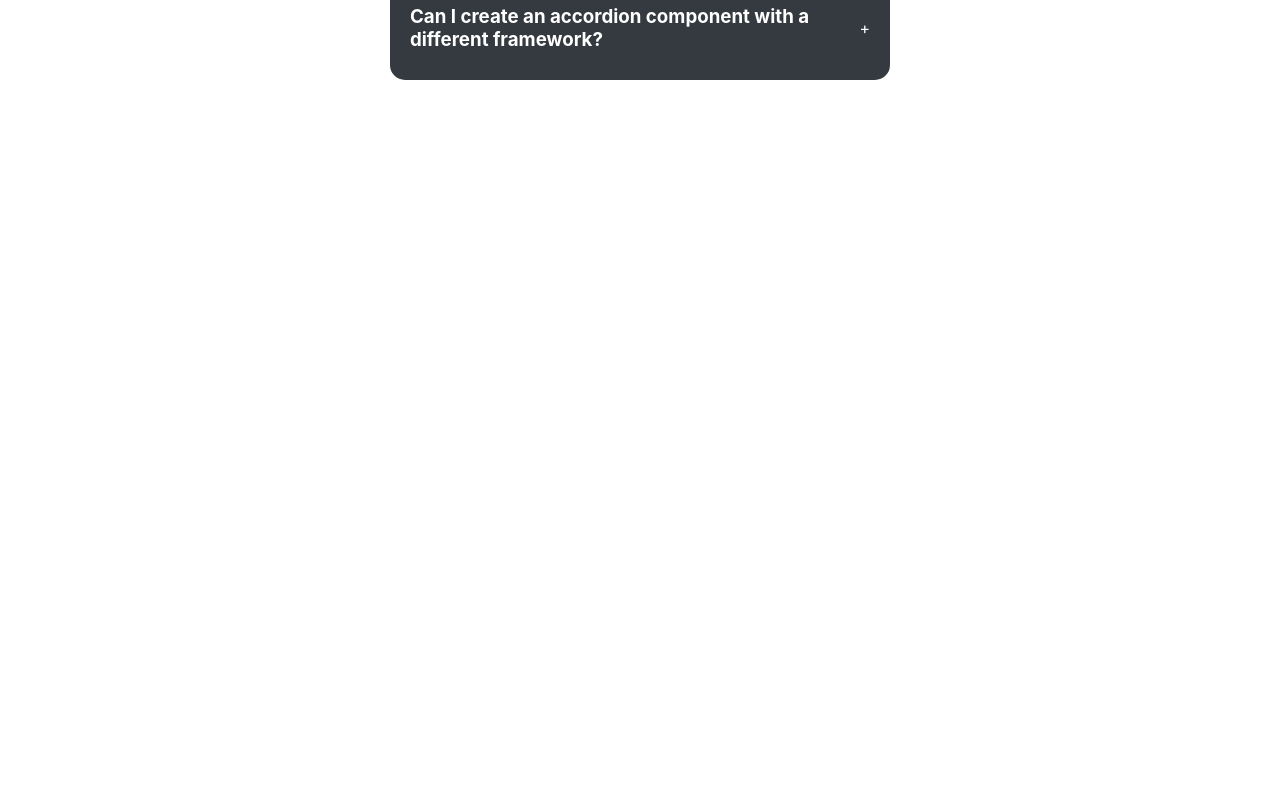
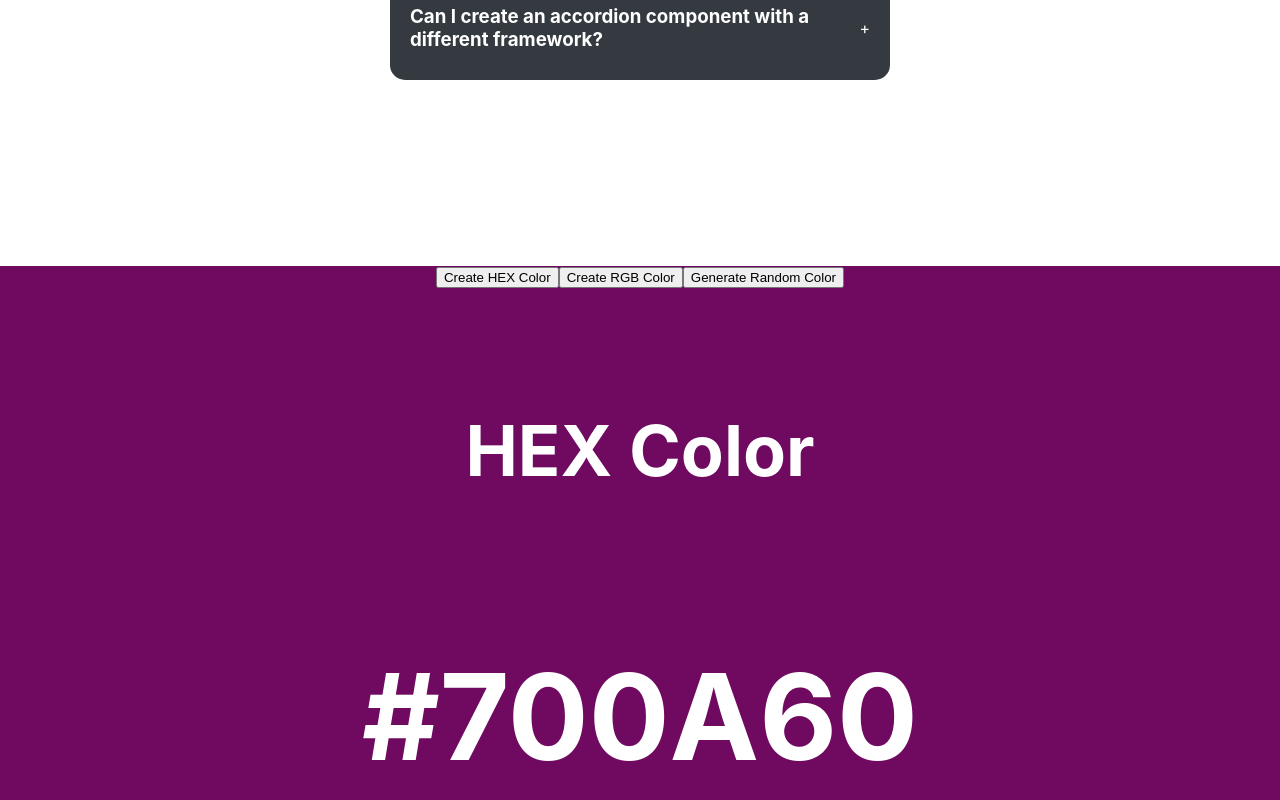
Before and after one commit to MalekGhazal/25-react-projects, a React (Create React App) app: page / in a window 1280 px wide. Shown: the part 534-1334 px from the top of the page. Before the commit the page ends 800 px from the top, so only its background shows below. Built offline with nearby package versions, Linux system fonts and the light colour scheme.

Commit message:
Random color generator

```diff
--- a/src/App.js
+++ b/src/App.js
@@ -1,11 +1,15 @@
 import "./App.css";
 import Accordian from "./components/accordian";
+import RandomColor from "./components/random-color";
 
 function App() {
   return (
     <div className='App'>
       {/* Accordian Comp. */}
       <Accordian />
+
+      {/* Random Color Comp. */}
+      <RandomColor />
     </div>
   );
 }
--- /dev/null
+++ b/src/components/random-color/index.js
@@ -0,0 +1,70 @@
+import { useEffect, useState } from "react";
+
+export default function RandomColor() {
+  const [typeOfColor, setTypeOfColor] = useState("hex");
+  const [color, setColor] = useState("#000000");
+
+  function randomColorUtility(length) {
+    return Math.floor(Math.random() * length);
+  }
+
+  function handleCreateRandomHexColor() {
+    const hex = [0, 1, 2, 3, 4, 5, 6, 7, 8, 9, "A", "B", "C", "D", "E", "F"];
+    let hexColor = "#";
+
+    for (let i = 0; i < 6; i++) {
+      hexColor += hex[randomColorUtility(hex.length)];
+    }
+    setColor(hexColor);
+  }
+
+  function handleCreateRandomRgbColor() {
+    const r = randomColorUtility(256);
+    const g = randomColorUtility(256);
+    const b = randomColorUtility(256);
+
+    setColor(`rgb(${r},${g},${b})`);
+  }
+
+  useEffect(() => {
+    if (typeOfColor === "rgb") handleCreateRandomRgbColor();
+    else handleCreateRandomHexColor();
+    // eslint-disable-next-line react-hooks/exhaustive-deps
+  }, [typeOfColor]);
+
+  return (
+    <div
+      style={{
+        width: "100vw",
+        height: "100vh",
+        background: color,
+      }}
+    >
+      <button onClick={() => setTypeOfColor("hex")}>Create HEX Color</button>
+      <button onClick={() => setTypeOfColor("rgb")}>Create RGB Color</button>
+      <button
+        onClick={
+          typeOfColor === "hex"
+            ? handleCreateRandomHexColor
+            : handleCreateRandomRgbColor
+        }
+      >
+        Generate Random Color
+      </button>
+      <div
+        style={{
+          display: "flex",
+          justifyContent: "center",
+          alignItems: "center",
+          color: "#fff",
+          fontSize: "60px",
+          marginTop: "50px",
+          flexDirection: "column",
+        }}
+      >
+        <h3>{typeOfColor === "rgb" ? "RGB Color" : "HEX Color"}</h3>
+        <h1>{color}</h1>
+      </div>
+    </div>
+  );
+}
```
